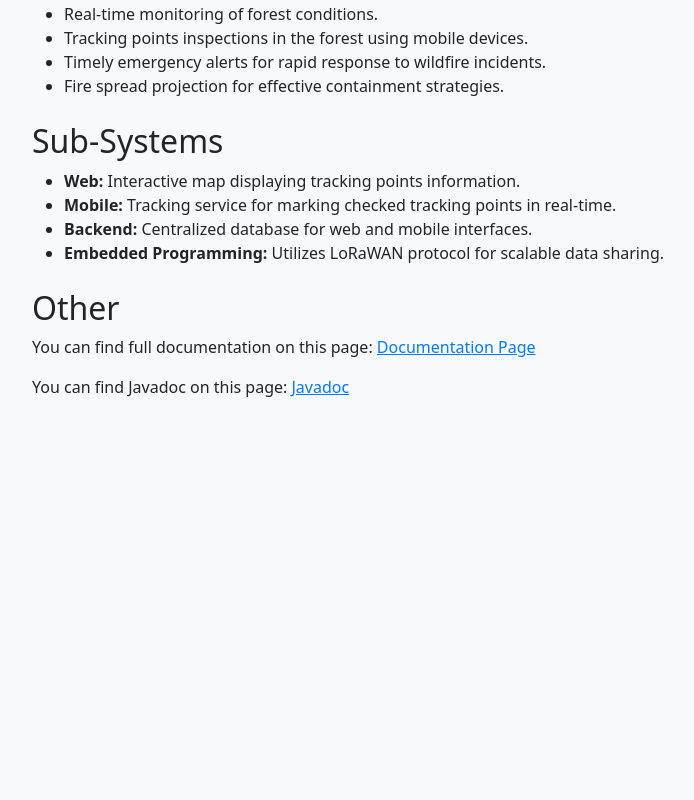
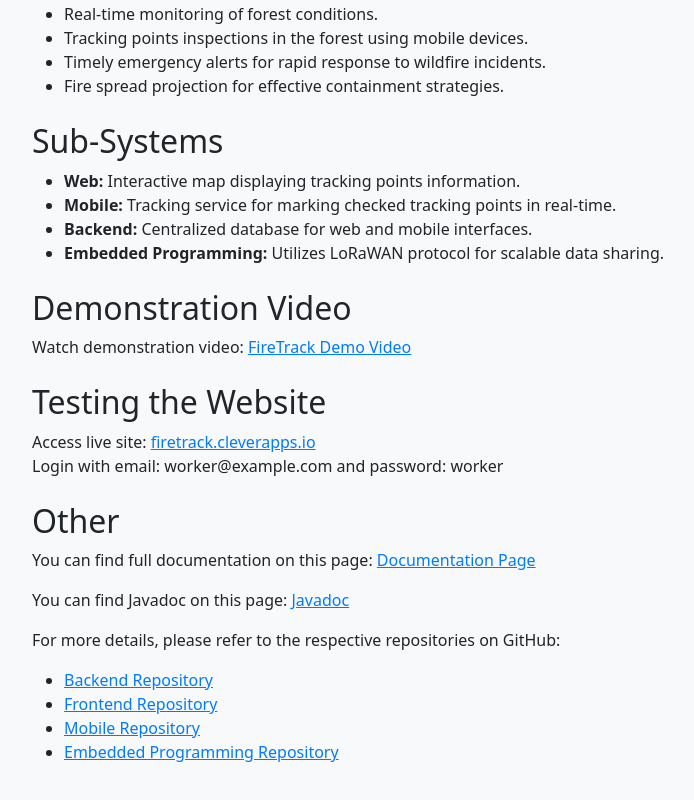
Before and after one commit to rabeezarre/firetrack-frontend, a Vue app: page / in a window 1280 px wide. Shown: the part 254-1054 px from the top of the page, without its empty margins (58-752 px from the left). Before the commit the page ends 800 px from the top, so only its background shows below. Built offline with nearby package versions, Linux system fonts and the light colour scheme.

Commit message:
fix: docs

```diff
--- a/src/views/DocumentationPage.vue
+++ b/src/views/DocumentationPage.vue
@@ -7,26 +7,32 @@
       <!-- About Section -->
       <section id="about" class="my-4">
         <h2>About</h2>
-      <p>FireTrack is an integrated wildfire management system designed to assist in the monitoring, early detection, and efficient response to wildfires. Developed by rabeezarre, the project encompasses both frontend and backend components and uses a variety of technologies including Spring Boot, Java 17, Gradle, Vue.js, SCSS, and Bootstrap.</p>
+        <p>FireTrack is an integrated wildfire management system developed by rabeezarre, designed for monitoring, early detection, and efficient response to wildfires. It includes frontend, backend, mobile, and embedded components.</p>
         <h3>Features</h3>
         <ul>
           <li>Real-time monitoring of forest conditions.</li>
-        <li>Tracking points inspections in the forest using mobile devices.</li>
-        <li>Timely emergency alerts for rapid response to wildfire incidents.</li>
+          <li>Tracking point inspections using mobile devices.</li>
+          <li>Timely alerts for wildfire incidents.</li>
         </ul>
         <h3>Sub-Systems</h3>
         <ul>
-        <li><strong>Web</strong>: Interactive map displaying tracking points information.</li>
-        <li><strong>Mobile</strong>: Tracking service for marking checked tracking points in real-time.</li>
-        <li><strong>Backend</strong>: Centralized database for web and mobile interfaces, built with Spring Boot using Java 17 and Gradle.</li>
-        <li><strong>Embedded Programming</strong>: Utilizes LoRaWAN protocol for scalable data sharing.</li>
+          <li><strong>Web</strong>: Interactive map with tracking point information.</li>
+          <li><strong>Mobile</strong>: Real-time tracking service for inspections.</li>
+          <li><strong>Backend</strong>: Centralized database using Spring Boot, Java 17, and Gradle.</li>
+          <li><strong>Embedded Programming</strong>: Utilizes LoRaWAN for data sharing.</li>
         </ul>
+      </section>
+
+      <!-- Project Status Section -->
+      <section id="project-status" class="my-4">
+        <h2>Project Status</h2>
+        <p>In Progress</p>
       </section>
 
       <!-- Deployment Section -->
       <section id="deployment" class="my-4">
         <h2>Deployment</h2>
-      <p>FireTrack is deployed on CleverCloud. Access the live application here: <a href="https://firetrack.cleverapps.io/" target="_blank">firetrack.cleverapps.io</a></p>
+        <p>Deployed on CleverCloud: <a href="https://firetrack.cleverapps.io/" target="_blank">firetrack.cleverapps.io</a></p>
       </section>
 
       <!-- Technology Stack Section -->
@@ -59,6 +65,19 @@
           <li>To compile and minify for production: <code>npm run build</code></li>
           <li>To lint and fix files: <code>npm run lint</code></li>
           <li>After building for production, copy the build files to the backend's <code>src/main/resources/static</code> directory.</li>
+        </ol>
+        <h3>Mobile</h3>
+        <ol>
+          <li>Prerequisites: Android Studio, Kotlin, Gradle.</li>
+          <li>Clone the mobile repository: <code>git clone https://github.com/rabeezarre/firetrack-mobile.git</code></li>
+          <li>Open and build in Android Studio.</li>
+          <li>Run on emulator or device.</li>
+        </ol>
+        <h3>Embedded Programming</h3>
+        <ol>
+          <li>Clone the embedded programming repository: <code>git clone https://github.com/rabeezarre/firetrack-embed.git</code></li>
+          <li><strong>client_lora</strong>: Setup with Adafruit Feather, CircuitPython, and Visual Studio.</li>
+          <li><strong>server_wifi</strong>: Setup with Adafruit HUZZAH32, Arduino IDE, and ESP32.</li>
         </ol>
       </section>
 
@@ -109,6 +128,25 @@
       </ul>
     </section>
 
+      <section id="usage" class="my-4">
+        <h2>Important Links</h2>
+      <ul>
+        <li>Swagger UI: <a href="https://firetrack.cleverapps.io/swagger-ui/index.html#/" target="_blank">https://firetrack.cleverapps.io/swagger-ui/index.html#/</a></li>
+        <li>H2 Database Console: <a href="https://firetrack.cleverapps.io/h2-console/" target="_blank">https://firetrack.cleverapps.io/h2-console/</a></li>
+        <li>Javadoc: <a href="https://rabeezarre.github.io/firetrack/" target="_blank">https://rabeezarre.github.io/firetrack/</a></li>
+      </ul>
+
+      <p>Access live site: <a href="https://firetrack.cleverapps.io/" target="_blank">firetrack.cleverapps.io</a><br>
+        Login with email: worker@example.com and password: worker</p>
+
+      <ul>
+        <li><a href="https://github.com/rabeezarre/firetrack-backend" target="_blank">Backend Repository</a></li>
+        <li><a href="https://github.com/rabeezarre/firetrack-frontend" target="_blank">Frontend Repository</a></li>
+        <li><a href="https://github.com/rabeezarre/firetrack-mobile" target="_blank">Mobile Repository</a></li>
+        <li><a href="https://github.com/rabeezarre/firetrack-embed" target="_blank">Embedded Programming Repository</a></li>
+      </ul>
+      </section>
+
       <!-- Contributing Section -->
       <section id="contributing" class="my-4">
         <h2>Contributing</h2>
@@ -140,8 +178,8 @@
       <section id="authors-and-acknowledgment" class="my-4">
         <h2>Authors and Acknowledgment</h2>
         <p>Author: rabeezarre <a href="https://github.com/rabeezarre" target="_blank">GitHub user</a></p>
-      <p>For more details and updates, please refer to the <a href="https://github.com/rabeezarre/firetrack-backend" target="_blank">backend repository</a> and the <a href="https://github.com/rabeezarre/firetrack-frontend" target="_blank">frontend repository</a> on GitHub.</p>
       </section>
+
     </div>
   </div>
 </template>
--- a/src/views/HomePage.vue
+++ b/src/views/HomePage.vue
@@ -19,6 +19,16 @@
       <li><strong>Backend:</strong> Centralized database for web and mobile interfaces.</li>
       <li><strong>Embedded Programming:</strong> Utilizes LoRaWAN protocol for scalable data sharing.</li>
     </ul>
+    <h2 class="mt-4">Demonstration Video</h2>
+    <p>
+      Watch demonstration video:
+      <a href="https://drive.google.com/file/d/1_jAb_PXKK8qLGV336gEdbctJ8pc1Cu3n/view?usp=sharing">FireTrack Demo Video</a>
+    </p>
+    <h2 class="mt-4">Testing the Website</h2>
+    <p>
+      Access live site: <a href="https://firetrack.cleverapps.io/">firetrack.cleverapps.io</a><br>
+      Login with email: worker@example.com and password: worker
+    </p>
     <h2 class="mt-4">Other</h2>
     <p>
       You can find full documentation on this page:
@@ -28,11 +38,19 @@
       You can find Javadoc on this page:
       <a href="https://rabeezarre.github.io/firetrack/">Javadoc</a>
     </p>
+    <p>
+      For more details, please refer to the respective repositories on GitHub:</p>
+      <ul>
+        <li><a href="https://github.com/rabeezarre/firetrack-backend">Backend Repository</a></li>
+        <li><a href="https://github.com/rabeezarre/firetrack-frontend">Frontend Repository</a></li>
+        <li><a href="https://github.com/rabeezarre/firetrack-mobile">Mobile Repository</a></li>
+        <li><a href="https://github.com/rabeezarre/firetrack-embed">Embedded Programming Repository</a></li>
+      </ul>
+
   </div>
 </template>
 
 <script>
-
 export default {
   name: 'HomePage'
 };
```
Lines whose indentation alone changed are shown as unchanged.
